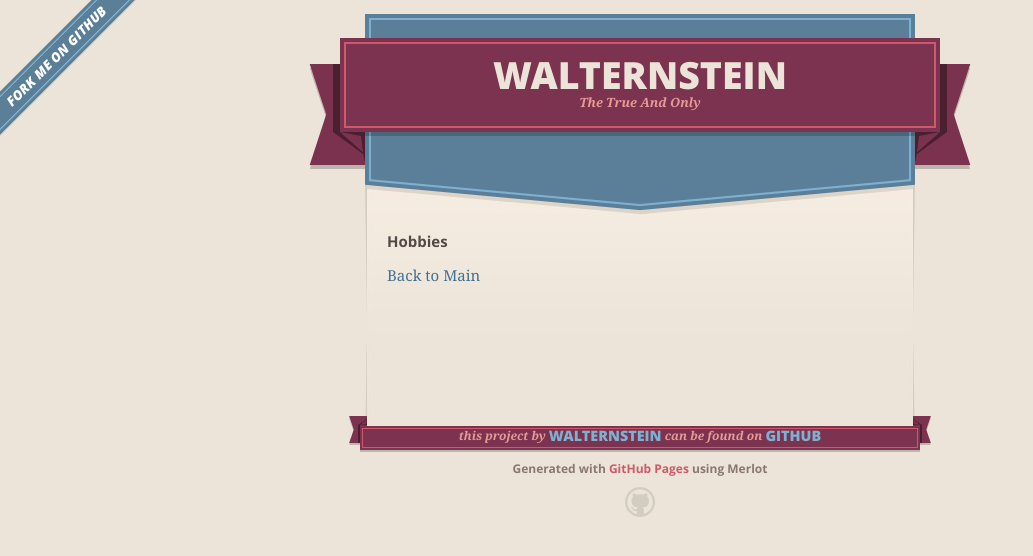
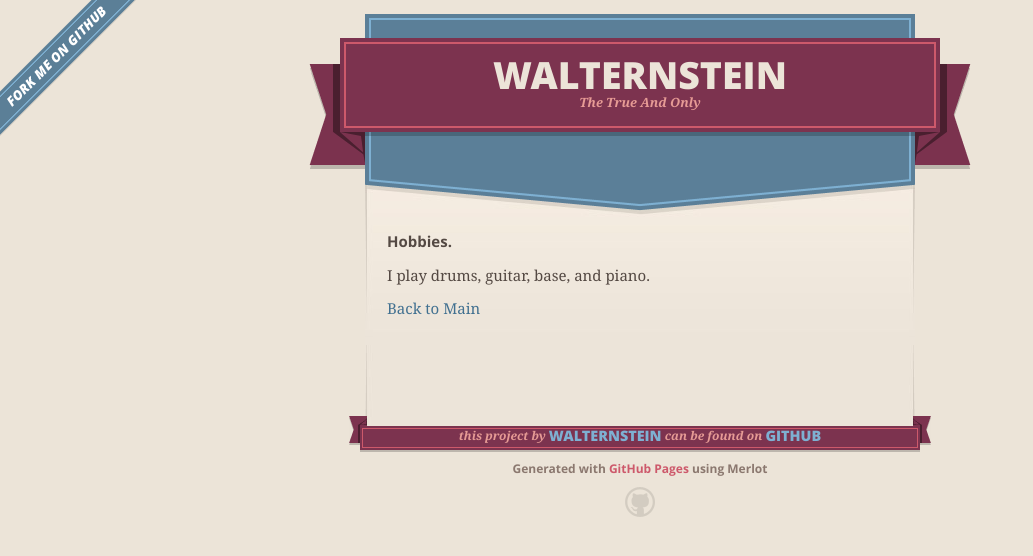
Before and after one commit to walternstein/walternstein, a Jekyll site: the page built from HOBBIES.md, in a window 1280 px wide. Shown: the top 556 px of the page, without its empty margins (0-1033 px from the left). Built offline with Jekyll 4.4.1, drawn with Linux system fonts in a browser that asks for light colours; our own code applies the rules of GitHub Pages for plain Markdown files.

Commit message:
Update HOBBIES.md

```diff
--- a/HOBBIES.md
+++ b/HOBBIES.md
@@ -2,6 +2,8 @@
 layout: default
 ---
 
-## Hobbies
+## Hobbies.
+
+I play drums, guitar, base, and piano.
 
 [Back to Main](./)
```
